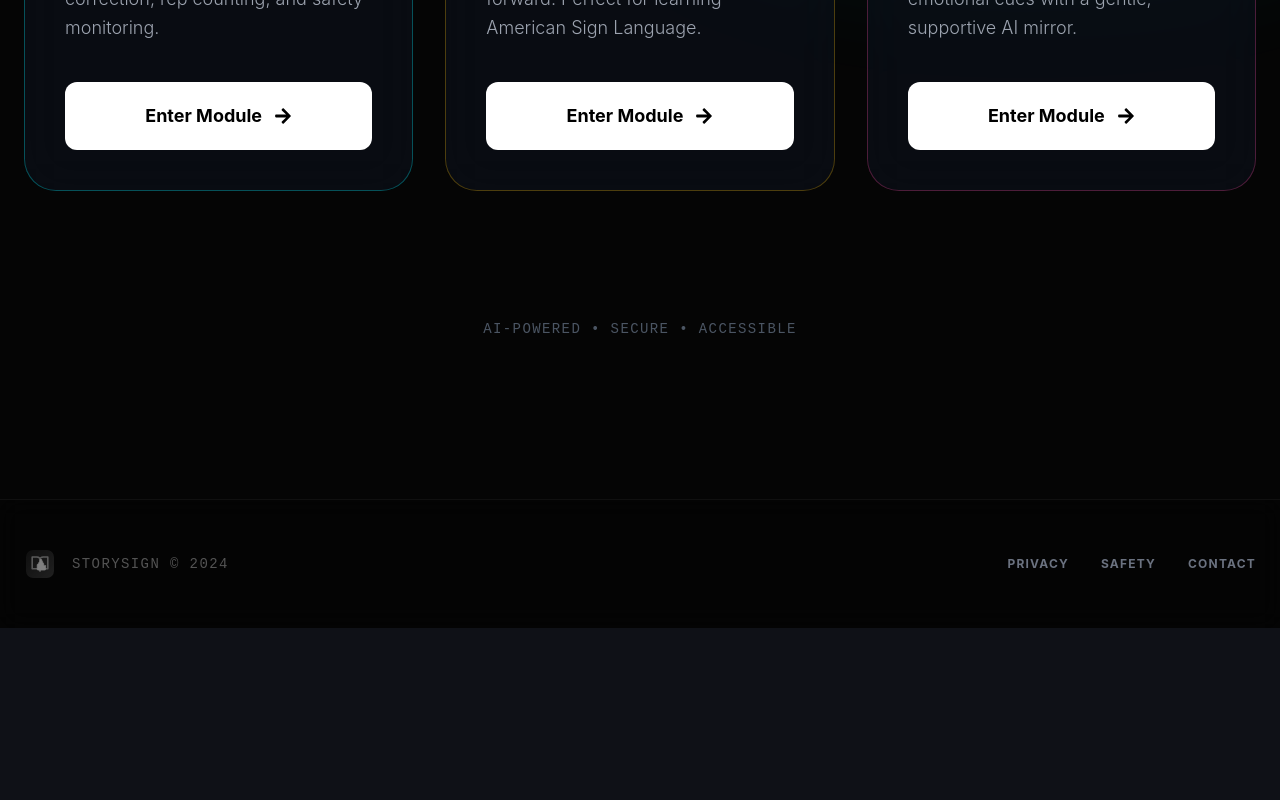
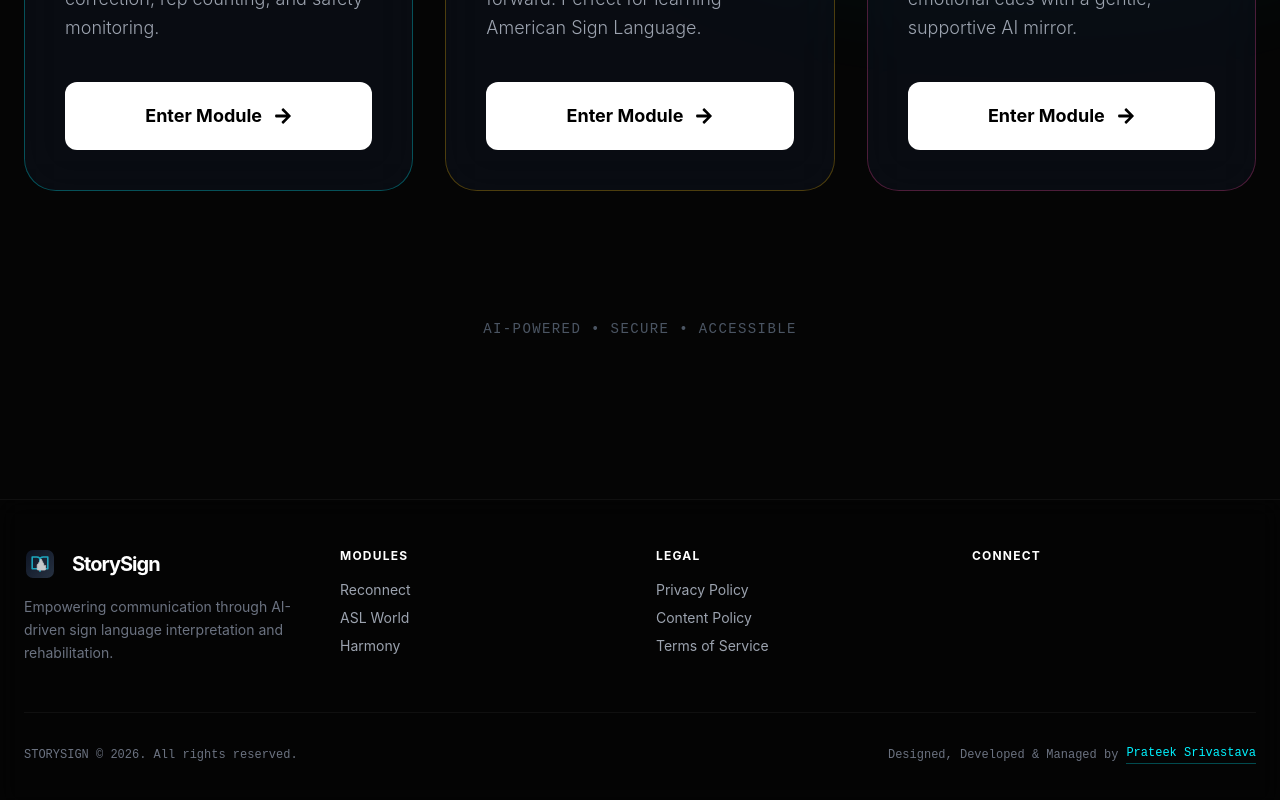
Before and after one commit to prats-2311/story-sign-gemini, a React (Vite) app in the folder frontend/: page / in a window 1280 px wide. Shown: the part 1013-1813 px from the top of the page. Before the commit the page ends 1641 px from the top, so only its background shows below. Built offline with nearby package versions, Linux system fonts and the light colour scheme.

Commit message:
added footer

```diff
--- a/frontend/src/components/Layout.tsx
+++ b/frontend/src/components/Layout.tsx
@@ -114,16 +114,63 @@ export function Layout() {
 
             {/* BRANDED FOOTER */}
             <footer className="relative z-10 border-t border-white/5 bg-black/20 backdrop-blur-md mt-20">
-                <div className="max-w-7xl mx-auto px-6 py-12 flex flex-col md:flex-row justify-between items-center gap-8">
-                    <div className="flex items-center gap-4 grayscale opacity-50 hover:grayscale-0 hover:opacity-100 transition-all duration-500">
-                        <img src="/logo.svg" alt="StorySign Footer Logo" className="w-8 h-8" />
-                        <span className="text-sm font-mono tracking-widest text-gray-400">STORYSIGN © 2024</span>
+                <div className="max-w-7xl mx-auto px-6 py-12">
+                    <div className="grid grid-cols-1 md:grid-cols-2 lg:grid-cols-4 gap-8 mb-12">
+                        {/* 1. BRAND */}
+                        <div className="space-y-4">
+                            <div className="flex items-center gap-4">
+                                <img src="/logo.svg" alt="StorySign Footer Logo" className="w-8 h-8 opacity-80" />
+                                <span className="text-xl font-bold tracking-tighter text-white">StorySign</span>
+                            </div>
+                            <p className="text-gray-500 text-sm leading-relaxed">
+                                Empowering communication through AI-driven sign language interpretation and rehabilitation.
+                            </p>
+                        </div>
+
+                        {/* 2. MODULES */}
+                        <div>
+                            <h4 className="text-white font-bold uppercase tracking-widest text-xs mb-4">Modules</h4>
+                            <ul className="space-y-2 text-sm text-gray-400">
+                                <li><Link to="/reconnect" className="hover:text-cyber-cyan transition-colors">Reconnect</Link></li>
+                                <li><Link to="/asl" className="hover:text-yellow-400 transition-colors">ASL World</Link></li>
+                                <li><Link to="/harmony" className="hover:text-pink-400 transition-colors">Harmony</Link></li>
+                            </ul>
+                        </div>
+
+                        {/* 3. LEGAL */}
+                        <div>
+                            <h4 className="text-white font-bold uppercase tracking-widest text-xs mb-4">Legal</h4>
+                            <ul className="space-y-2 text-sm text-gray-400">
+                                <li><a href="#" className="hover:text-white transition-colors">Privacy Policy</a></li>
+                                <li><a href="#" className="hover:text-white transition-colors">Content Policy</a></li>
+                                <li><a href="#" className="hover:text-white transition-colors">Terms of Service</a></li>
+                            </ul>
+                        </div>
+
+                        {/* 4. SOCIAL / CREDIT */}
+                        <div>
+                            <h4 className="text-white font-bold uppercase tracking-widest text-xs mb-4">Connect</h4>
+                             <div className="flex gap-4">
+                                {/* Placeholders for social icons if needed */}
+                             </div>
+                        </div>
                     </div>
 
-                    <div className="flex gap-8 text-xs font-bold text-gray-500 uppercase tracking-widest">
-                        <a href="#" className="hover:text-cyber-cyan transition-colors">Privacy</a>
-                        <a href="#" className="hover:text-cyber-cyan transition-colors">Safety</a>
-                        <a href="#" className="hover:text-cyber-cyan transition-colors">Contact</a>
+                    <div className="border-t border-white/5 pt-8 flex flex-col md:flex-row justify-between items-center gap-4 text-xs text-gray-500 font-mono">
+                        <div>
+                            STORYSIGN © 2026. All rights reserved.
+                        </div>
+                        <div className="flex items-center gap-2">
+                            <span>Designed, Developed & Managed by</span>
+                            <a
+                                href="https://prats2311.tech/"
+                                target="_blank"
+                                rel="noopener noreferrer"
+                                className="text-cyber-cyan hover:text-white transition-colors border-b border-cyber-cyan/30 hover:border-cyber-cyan pb-0.5"
+                            >
+                                Prateek Srivastava
+                            </a>
+                        </div>
                     </div>
                 </div>
             </footer>
```
Also changed, not shown: 1 other file (tests, documents, lock files or other folders).
